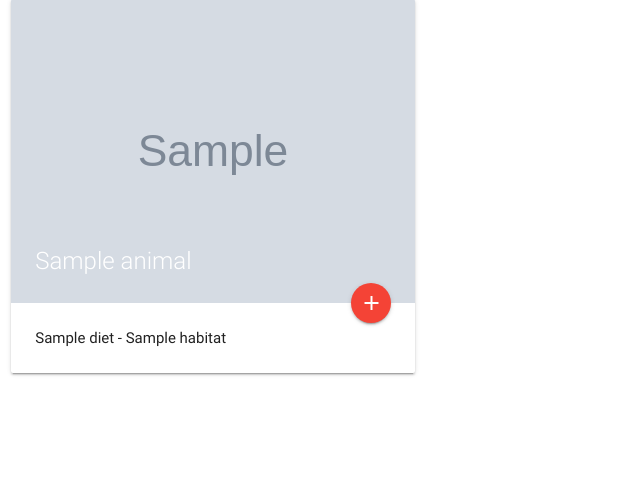
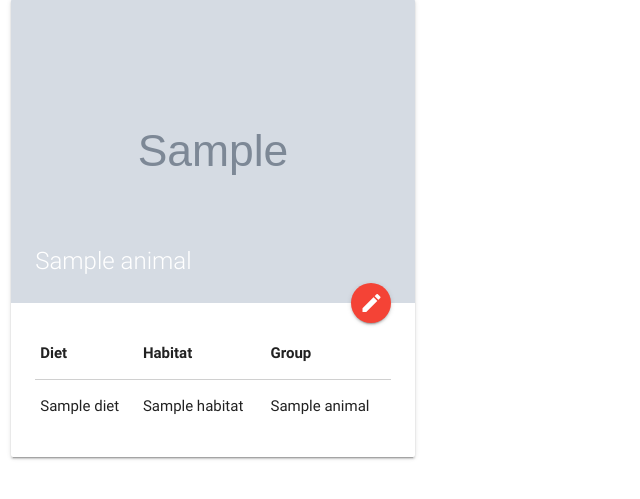
Before and after one commit to jonnytdavies/data-centric-milestone, a Flask app: page / in a window 1280 px wide. Shown: the part 134-633 px from the top of the page, without its empty margins (0-640 px from the left). Run offline with Flask 2, Linux system fonts and the light colour scheme; grey boxes marked "Sample" are stand-in pictures; a database or web service that is not in the repository returns one stand-in record (values such as "Sample title"); some libraries are stand-ins or nearby versions.

Commit message:
Added table to display card content and changed the link icon to an edit icon

```diff
--- a/templates/animals.html
+++ b/templates/animals.html
@@ -1,5 +1,6 @@
 {% extends 'base.html' %}
 {% block content %}
+
 <h1>Domesticated Animals</h1>
 <div class="row">
 	{% for animal in animals %}
@@ -8,10 +9,25 @@
 			<div class="card-image">
 				<img src="{{animal.animal_image}}">
 				<span class="card-title">{{animal.animal_name}}</span>
-				<a class="btn-floating halfway-fab waves-effect waves-light red"><i class="material-icons">add</i></a>
+				<a class="btn-floating halfway-fab waves-effect waves-light red"><i class="material-icons">edit</i></a>
 			</div>
 			<div class="card-content">
-				<p>{{animal.diet}} - {{animal.habitat}}</p>
+				<table>
+					<thead>
+						<tr>
+							<th>Diet</th>
+							<th>Habitat</th>
+							<th>Group</th>
+						</tr>
+					</thead>
+					<tbody>
+						<tr>
+							<td>{{animal.diet}}</td>
+							<td>{{animal.habitat}}</td>
+							<td>{{animal.group_name}}</td>
+						</tr>
+					</tbody>
+				</table>
 			</div>
 		</div>
 	</div>
```
